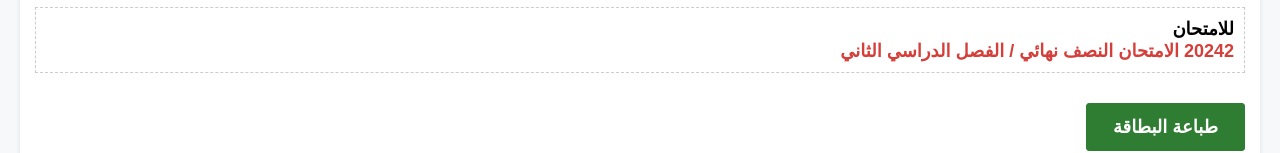
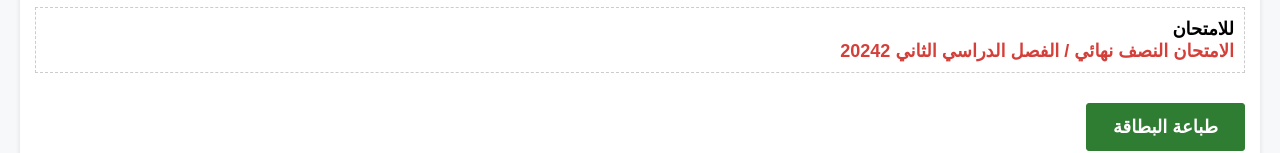
Before and after one commit to MEOWnnnn/FinalForm, a plain HTML site: page index.html in a window 1280 px wide. Shown: the part 157-310 px from the top of the page. Drawn offline with Linux system fonts and the light colour scheme.

Commit message:
Add files via upload

```diff
--- a/index.html
+++ b/index.html
@@ -144,7 +144,7 @@
 
     <div class="info-box">
       للامتحان<br>
-      <span class="exam">20242 الامتحان النصف نهائي / الفصل الدراسي الثاني</span><br>
+      <span class="exam"> الامتحان النصف نهائي / الفصل الدراسي الثاني</span> <span class="exam">20242</span> <br>
     </div>
 
     <div style="text-align: right;">
```
